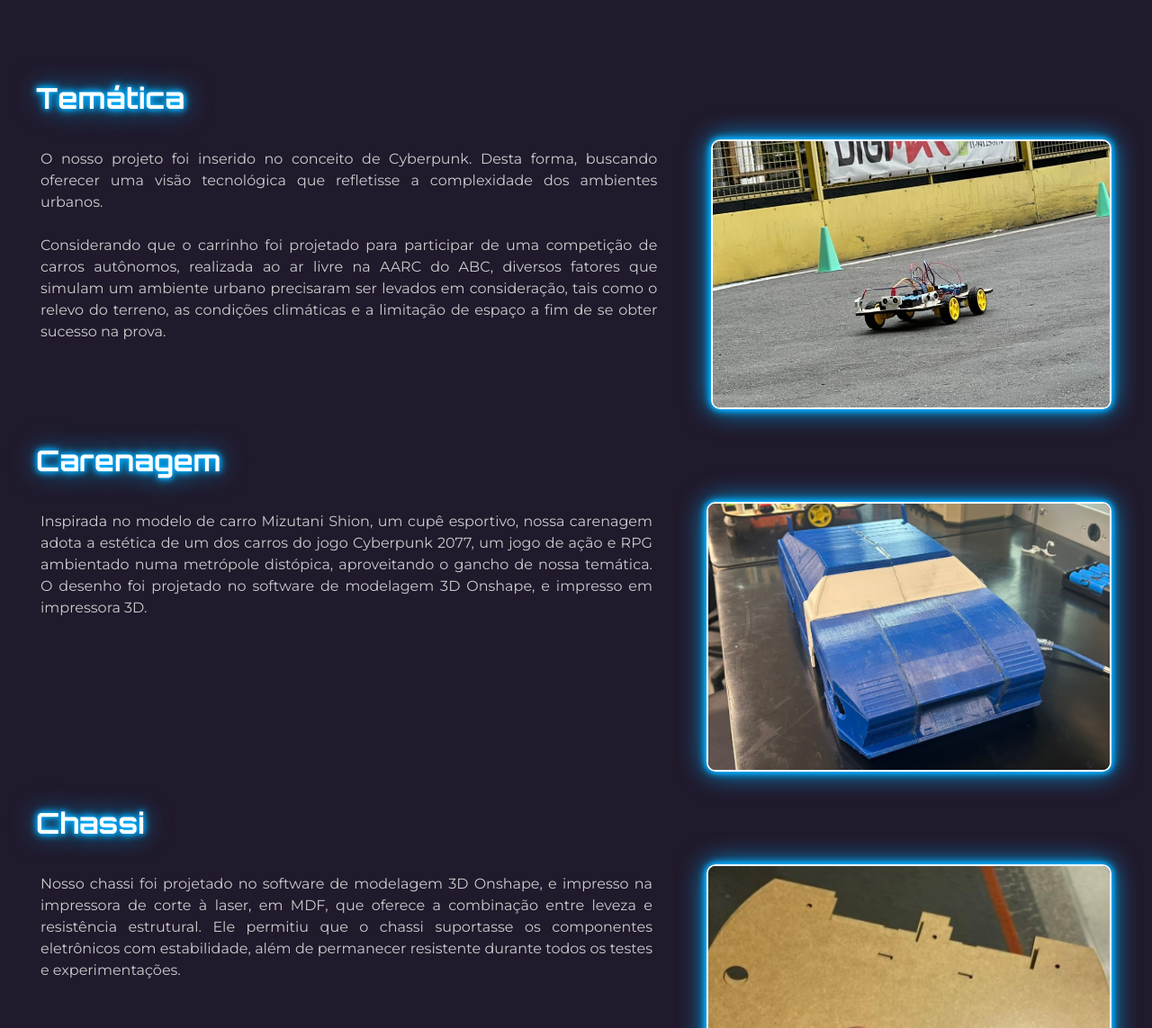
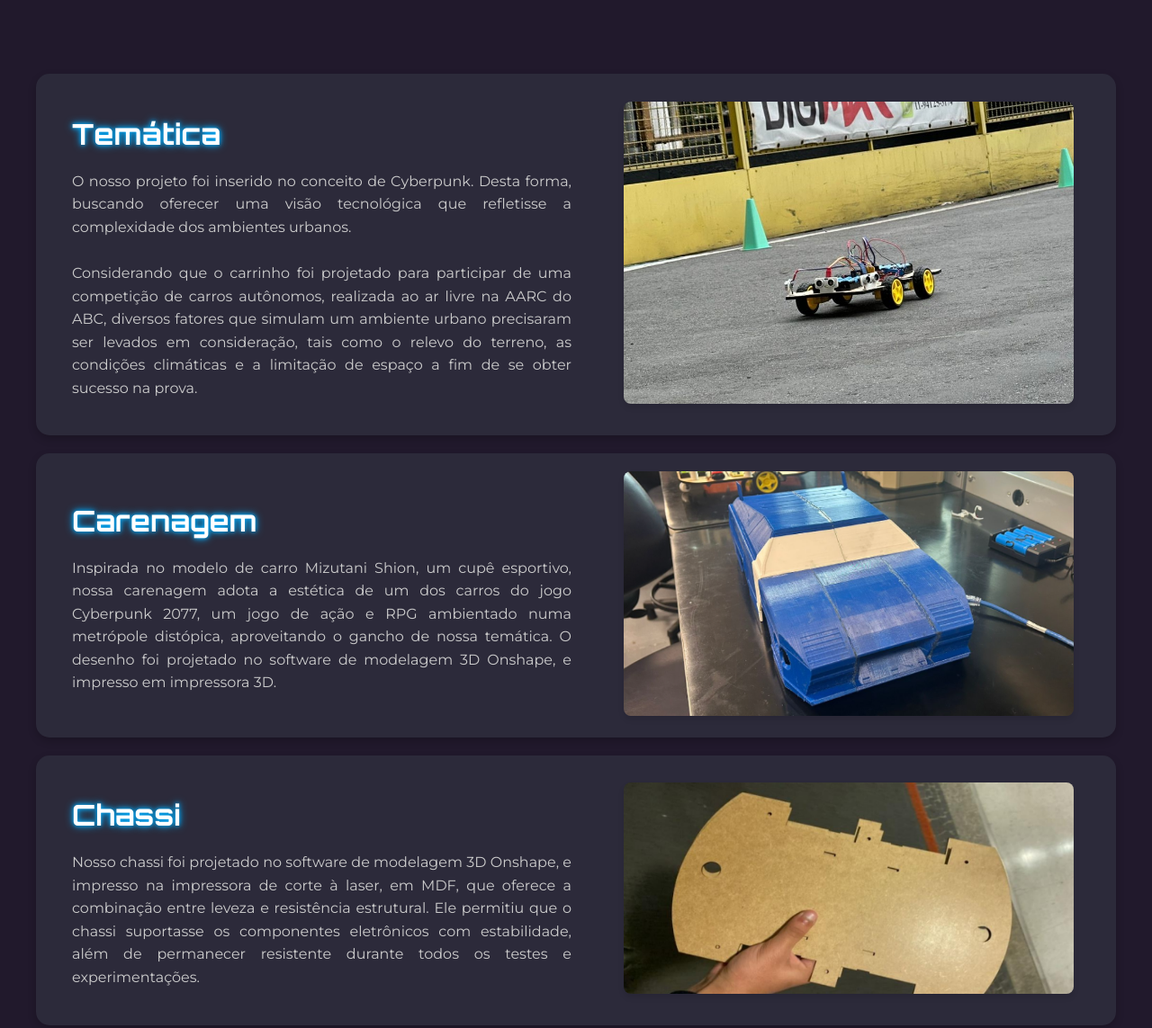
Before and after one commit to Satou000/Cyber-Squad, a plain HTML site: page html/projeto.html in a window 1280 px wide. Shown: the part 802-1945 px from the top of the page at 90% size. Drawn offline with Linux system fonts and the light colour scheme; a web font is replaced by a local one.

Commit message:
Altera layout da página projeto

```diff
--- a/css/layout_projeto/body_projeto.css
+++ b/css/layout_projeto/body_projeto.css
@@ -1,10 +1,77 @@
 body {
   color: white;
   background-color: #21192c;
+  margin: 0;
+  padding: 0;
+  box-sizing: border-box;
 }
 
 .small-gap2 {
   padding-top: 5%;
+}
+
+/* Estilo para o título (h2) */
+.projeto-tematica h2.tematica-text {
+  font-size: 2em; /* Ajusta o tamanho do título */
+  color: #fff;
+  text-align: left; /* Alinha o título à esquerda */
+  margin-bottom: 20px;
+  text-shadow: 0 0 5px #00aeff, 0 0 10px #00aeff;
+  font-family: var(--titulos); /* Certifique-se de que a variável de fonte esteja correta */
+}
+
+/* Estilo para o contêiner principal */
+.tematica {
+  display: flex;
+  flex-wrap: wrap;
+  justify-content: space-between; /* Espaçamento entre o conteúdo e a imagem */
+  align-items: center; /* Alinha o conteúdo verticalmente no centro */
+  background-color: #2c2a3a; /* Fundo do card */
+  border-radius: 15px; /* Bordas arredondadas */
+  box-shadow: 0 4px 10px rgba(0, 0, 0, 0.2); /* Sombra suave no card */
+  padding: 20px; /* Adiciona espaçamento interno */
+  margin: 20px auto; /* Espaçamento externo e centralização */
+  max-width: 1200px; /* Largura máxima */
+  width: 100%;
+  box-sizing: border-box; /* Garante que o padding não adicione largura extra */
+  gap: 30px; /* Adiciona o espaço entre o conteúdo (p) e a imagem */
+  flex-direction: row;
+}
+
+/* Estilo para a parte do texto */
+.texto-container {
+  flex: 1;
+  min-width: 280px; /* Largura mínima para garantir responsividade */
+  max-width: 60%; /* Limita a largura do texto */
+  margin: 0; /* Remove margens extras */
+  margin-left: 20px; /* Margem à esquerda para deslocar o conteúdo */
+}
+
+/* Estilo para o parágrafo de texto */
+.projeto-tematica .tematica-text-p {
+  font-size: 1em; /* Ajusta o tamanho da fonte */
+  line-height: 1.6;
+  color: #ccc;
+  text-align: justify;
+  font-family: var(--p-font); /* Certifique-se de que a variável de fonte esteja correta */
+  margin: 20px 0;
+  max-width: 900px; /* Limita a largura do conteúdo */
+}
+
+/* Estilo para a imagem */
+.imagem-tematica {
+  flex: 1;
+  min-width: 300px; /* Largura mínima */
+  max-width: 50%; /* Limita a largura da imagem */
+  text-align: center;
+}
+
+.imagem-tematica img {
+  max-width: 100%; /* Garante que a imagem não ultrapasse o contêiner */
+  width: 500px; /* A imagem vai se ajustar proporcionalmente */
+  height: auto; /* Mantém a proporção da imagem */
+  border-radius: 8px; /* Bordas arredondadas na imagem */
+  box-shadow: 0 4px 6px rgba(0, 0, 0, 0.1); /* Sombra suave na imagem */
 }
 
 .card-projeto {
@@ -26,13 +93,11 @@ body {
   font-size: 2em;
   font-family: var(--titulos);
   color: #fff;
-  margin-left: 40px;
   text-shadow:
     0 0 5px #00aeff,
     0 0 10px #00aeff,
     0 0 10px #00aeff,
     0 0 30px #00aeff;
-  text-align: left; /* Alinha o texto à esquerda */
   white-space: nowrap;
 }
 
@@ -40,14 +105,12 @@ body {
   font-size: 2em;
   font-family: var(--titulos);
   color: #fff;
-  margin-left: 50px;
   text-shadow:
     0 0 5px #00aeff,
     0 0 10px #00aeff,
     0 0 10px #00aeff,
     0 0 30px #00aeff;
   text-align: center; /* Alinha o texto à esquerda */
-  padding: 10px; /* Adiciona padding para a borda */
 }
 
 #imagensProjeto {
@@ -92,7 +155,7 @@ body {
   font-family: var(--p-font);
   max-width: 1600px; /* Define uma largura máxima padrão */
   margin: 0 auto; /* Centraliza o parágrafo */
-  padding: 10px; /* Adiciona padding para a borda */
+  padding: 50px; /* Adiciona padding para a borda */
 }
 
 .conheca-nos {
@@ -180,7 +243,7 @@ body {
   overflow: hidden; /* Garante que nada além do contêiner fique visível */
   margin: 0 auto;
   width: 100%;
-  max-width: 600px;
+  max-width: 200px;
   border-radius: 10px;
 }
 
@@ -463,6 +526,24 @@ body {
     display: block;
     margin: 0 auto;
   }
+
+  .tematica {
+    flex-direction: column; /* Empilha os elementos em telas menores */
+    align-items: flex-start; /* Alinha o conteúdo à esquerda */
+    padding: 20px 15px; /* Ajusta o padding para garantir o espaçamento lateral */
+    margin: 20px; /* Mantém a margem geral */
+    width: auto; /* Garante que a largura não ultrapasse a tela */
+  }
+
+  .texto-container {
+    max-width: 100%; /* O conteúdo ocupa toda a largura disponível */
+    margin-left: 0; /* Remove a margem esquerda */
+  }
+
+  .imagem-tematica {
+    max-width: 100%; /* A imagem ocupa toda a largura disponível */
+  }
+
 }
 
 @media (max-width: 480px) {
@@ -473,6 +554,6 @@ body {
   }
 
   .video-container {
-    max-width: 90%; /* Ajusta para caber melhor em telas menores */
+    max-width: 50%; /* Ajusta para caber melhor em telas menores */
   }
 }
--- a/html/projeto.html
+++ b/html/projeto.html
@@ -56,15 +56,17 @@
       </div>
     </div>
     <div class="small-gap2">
-      <h2 class="main-text">Temática</h2>
-      <section class="card-projeto">
-        <div>
-          <p class="main-text-p">
+
+      <!-- Temática -->
+      <section class="projeto-tematica">
+        <div class="tematica">
+          <div class="texto-container">
+            <h2 class="tematica-text">Temática</h2>
+            <p class="tematica-text-p">
               O nosso projeto foi inserido no conceito de Cyberpunk. Desta forma,
               buscando oferecer uma visão tecnológica que refletisse a
               complexidade dos ambientes urbanos.
-            <br />
-            <br />
+              <br><br>
               Considerando que o carrinho foi projetado para participar de uma
               competição de carros autônomos, realizada ao ar livre na AARC do
              ABC, diversos fatores que simulam um ambiente urbano precisaram ser
@@ -73,16 +75,18 @@
              prova.
             </p>
           </div>
-        <img
-          src="../img/carrinho-na-pista.jpg"
-          alt="Imagem da temática"
-          class="com-borda"
-        />
+          <div class="imagem-tematica">
+            <img src="../img/carrinho-na-pista.jpg" alt="Imagem da temática"/>
+          </div>
+        </div>
       </section>
-      <h2 class="main-text">Carenagem</h2>
-      <section class="card-projeto">
-        <div>
-          <p class="main-text-p">
+
+      <!-- Carenagem -->
+      <section class="projeto-tematica">
+        <div class="tematica">
+          <div class="texto-container">
+            <h2 class="tematica-text">Carenagem</h2>
+            <p class="tematica-text-p">
               Inspirada no modelo de carro Mizutani Shion, um cupê esportivo,
               nossa carenagem adota a estética de um dos carros do jogo Cyberpunk
               2077, um jogo de ação e RPG ambientado numa metrópole distópica,
@@ -90,16 +94,18 @@
               software de modelagem 3D Onshape, e impresso em impressora 3D.
             </p>
           </div>
-        <img
-          src="../img/Carrinho_01.png"
-          alt="Imagem da bolha"
-          class="com-borda"
-        />
+          <div class="imagem-tematica">
+            <img src="../img/Carrinho_01.png" alt="Imagem do carrinho impresso"/>
+          </div>
+        </div>
       </section>
-      <h2 class="main-text">Chassi</h2>
-      <section class="card-projeto">
-        <div>
-          <p class="main-text-p">
+
+      <!-- Chassi -->
+      <section class="projeto-tematica">
+        <div class="tematica">
+          <div class="texto-container">
+            <h2 class="tematica-text">Chassi</h2>
+            <p class="tematica-text-p">
               Nosso chassi foi projetado no software de modelagem 3D Onshape, e
               impresso na impressora de corte à laser, em MDF, que oferece a
               combinação entre leveza e resistência estrutural. Ele permitiu
@@ -107,13 +113,11 @@
               além de permanecer resistente durante todos os testes e experimentações.
             </p>
           </div>
-        <img
-          src="../img/Chassi_MDF.png"
-          alt="Imagem do chassi"
-          class="com-borda"
-        />
+          <div class="imagem-tematica">
+            <img src="../img/Chassi_MDF.png" alt="Imagem chassi"/>
+          </div>
+        </div>
       </section>
-    </div>
 
     <h2 class="main-text" id="imagensProjeto">Imagens do projeto</h2>
     <div class="image-container">
@@ -159,7 +163,7 @@
 
       <div class="video-container">
         <video width="560" height="315" controls>
-          <source src="../videos/Carrinho na pista.mp4" type="video/mp4" />
+          <source src="../videos/video-carrinho.mp4" type="video/mp4" />
           Seu navegador não suporta o elemento de vídeo.
         </video>
       </div>
```
Lines whose indentation alone changed are shown as unchanged.
